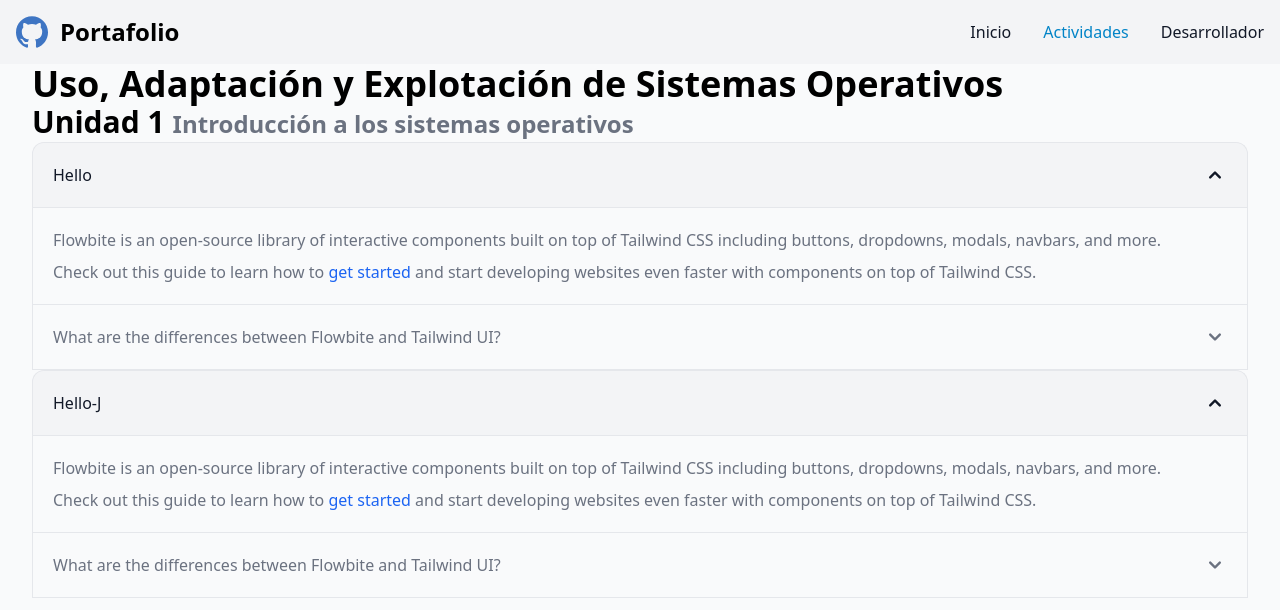
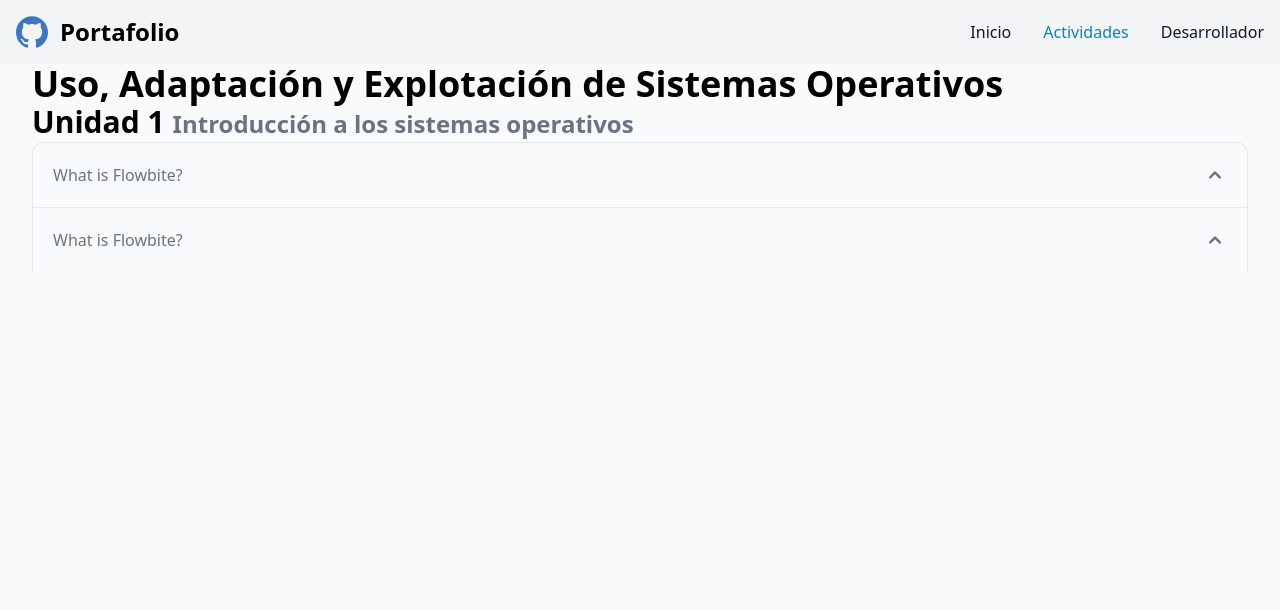
Before and after one commit to Ultron021122/Portafolio-Sistemas, a Vue app: page /activities in a window 1280 px wide. Shown: the top 610 px of the page. Built offline with nearby package versions, Linux system fonts and the light colour scheme.

Commit message:
version 2.2

```diff
--- /dev/null
+++ b/src/components/AccordionBottom.vue
@@ -0,0 +1,43 @@
+<template>
+    <h2>
+        <button @click="toggleAccordion()"
+            class="flex items-center justify-between w-full p-5 font-medium text-left text-gray-500 border border-b-0 border-gray-200 focus:ring-4 focus:ring-gray-200 dark:focus:ring-gray-800 dark:border-gray-700 dark:text-gray-400 hover:bg-gray-100 dark:hover:bg-gray-800"
+            :aria-expanded="isOpen" :aria-controls="`collapse${_uid}`">
+            <span><slot name="title" /></span>
+            <svg class="w-6 h-6 rotate-180 shrink-0" :class="{ 'rotate-180': isOpen, 'rotate-0': !isOpen, }"
+                fill="currentColor" viewBox="0 0 20 20" xmlns="http://www.w3.org/2000/svg">
+                <path fill-rule="evenodd"
+                    d="M5.293 7.293a1 1 0 011.414 0L10 10.586l3.293-3.293a1 1 0 111.414 1.414l-4 4a1 1 0 01-1.414 0l-4-4a1 1 0 010-1.414z"
+                    clip-rule="evenodd"></path>
+            </svg>
+        </button>
+
+        <div v-show="isOpen" :id="`collapse${_uid}`"
+            class="p-5 border border-b-0 border-gray-200 dark:border-gray-700">
+            <p class="mb-2 text-gray-500 dark:text-gray-400">
+                <slot name="content" />
+            </p>
+            <p class="text-gray-500 dark:text-gray-400">Check out this guide to learn how to
+                <a href="/docs/getting-started/introduction/" class="text-blue-600 dark:text-blue-500 hover:underline">get
+                    started</a> and start developing
+                websites even faster with components on top of Tailwind CSS.
+            </p>
+        </div>
+    </h2>
+</template>
+
+<script>
+export default {
+    data() {
+        return {
+            isOpen: false,
+        };
+    },
+
+    methods: {
+        toggleAccordion() {
+            this.isOpen = !this.isOpen;
+        },
+    },
+};
+</script>
--- /dev/null
+++ b/src/components/AccordionCenter.vue
@@ -0,0 +1,43 @@
+<template>
+    <h2>
+        <button @click="toggleAccordion()"
+            class="flex items-center justify-between w-full p-5 font-medium text-left text-gray-500 border border-b-0 border-gray-200 focus:ring-4 focus:ring-gray-200 dark:focus:ring-gray-800 dark:border-gray-700 dark:text-gray-400 hover:bg-gray-100 dark:hover:bg-gray-800"
+            :aria-expanded="isOpen" :aria-controls="`collapse${_uid}`">
+            <span><slot name="title" /></span>
+            <svg class="w-6 h-6 rotate-180 shrink-0" :class="{ 'rotate-180': isOpen, 'rotate-0': !isOpen, }"
+                fill="currentColor" viewBox="0 0 20 20" xmlns="http://www.w3.org/2000/svg">
+                <path fill-rule="evenodd"
+                    d="M5.293 7.293a1 1 0 011.414 0L10 10.586l3.293-3.293a1 1 0 111.414 1.414l-4 4a1 1 0 01-1.414 0l-4-4a1 1 0 010-1.414z"
+                    clip-rule="evenodd"></path>
+            </svg>
+        </button>
+
+        <div v-show="isOpen" :id="`collapse${_uid}`"
+            class="p-5 border border-b-0 border-gray-200 dark:border-gray-700">
+            <p class="mb-2 text-gray-500 dark:text-gray-400">
+                <slot name="content" />
+            </p>
+            <p class="text-gray-500 dark:text-gray-400">Check out this guide to learn how to
+                <a href="/docs/getting-started/introduction/" class="text-blue-600 dark:text-blue-500 hover:underline">get
+                    started</a> and start developing
+                websites even faster with components on top of Tailwind CSS.
+            </p>
+        </div>
+    </h2>
+</template>
+
+<script>
+export default {
+    data() {
+        return {
+            isOpen: false,
+        };
+    },
+
+    methods: {
+        toggleAccordion() {
+            this.isOpen = !this.isOpen;
+        },
+    },
+};
+</script>
--- a/src/components/Accordion.vue
+++ b/src/components/AccordionTop.vue
@@ -1,4 +1,47 @@
-<script setup>
+<template>
+    <h2>
+        <button @click="toggleAccordion()"
+            class="flex items-center justify-between w-full p-5 font-medium text-left text-gray-500 border border-b-0 border-gray-200 rounded-t-xl focus:ring-4 focus:ring-gray-200 dark:focus:ring-gray-800 dark:border-gray-700 dark:text-gray-400 hover:bg-gray-100 dark:hover:bg-gray-800"
+            :aria-expanded="isOpen" :aria-controls="`collapse${_uid}`">
+            <span><slot name="title" /></span>
+            <svg class="w-6 h-6 rotate-180 shrink-0" :class="{ 'rotate-180': isOpen, 'rotate-0': !isOpen, }"
+                fill="currentColor" viewBox="0 0 20 20" xmlns="http://www.w3.org/2000/svg">
+                <path fill-rule="evenodd"
+                    d="M5.293 7.293a1 1 0 011.414 0L10 10.586l3.293-3.293a1 1 0 111.414 1.414l-4 4a1 1 0 01-1.414 0l-4-4a1 1 0 010-1.414z"
+                    clip-rule="evenodd"></path>
+            </svg>
+        </button>
+
+        <div v-show="isOpen" :id="`collapse${_uid}`"
+            class="p-5 border border-b-0 border-gray-200 dark:border-gray-700 dark:bg-gray-900">
+            <p class="mb-2 text-gray-500 dark:text-gray-400">
+                <slot name="content" />
+            </p>
+            <p class="text-gray-500 dark:text-gray-400">Check out this guide to learn how to
+                <a href="/docs/getting-started/introduction/" class="text-blue-600 dark:text-blue-500 hover:underline">get
+                    started</a> and start developing
+                websites even faster with components on top of Tailwind CSS.
+            </p>
+        </div>
+    </h2>
+</template>
+
+<script>
+export default {
+    data() {
+        return {
+            isOpen: false,
+        };
+    },
+
+    methods: {
+        toggleAccordion() {
+            this.isOpen = !this.isOpen;
+        },
+    },
+};
+</script>
+<!-- <script setup>
 import { onMounted } from 'vue'
 import { initAccordions } from 'flowbite'
 
@@ -6,21 +49,15 @@ import { initAccordions } from 'flowbite'
 onMounted(() => {
     initAccordions();
 })
-defineProps({
-    msg: {
-        type: String,
-        required: true
-    }
-})
 </script>
 <template>
     <div id="accordion-collapse" data-accordion="collapse">
-        <h2 :id="'accordion-collapse-heading-' + msg">
+        <h2 id="accordion-collapse-heading-1">
             <button type="button"
                 class="flex items-center justify-between w-full p-5 font-medium text-left text-gray-500 border border-b-0 border-gray-200 rounded-t-xl focus:ring-4 focus:ring-gray-200 dark:focus:ring-gray-800 dark:border-gray-700 dark:text-gray-400 hover:bg-gray-100 dark:hover:bg-gray-800"
-                :data-accordion-target="'#accordion-collapse-body-1' + msg" aria-expanded="true"
-                :aria-controls="'accordion-collapse-body-1' + msg">
-                <span>{{ msg }}</span>
+                data-accordion-target="#accordion-collapse-body-1" aria-expanded="true"
+                aria-controls="accordion-collapse-body-1">
+                <span>What is Flowbite?</span>
                 <svg data-accordion-icon class="w-6 h-6 rotate-180 shrink-0" fill="currentColor" viewBox="0 0 20 20"
                     xmlns="http://www.w3.org/2000/svg">
                     <path fill-rule="evenodd"
@@ -29,7 +66,7 @@ defineProps({
                 </svg>
             </button>
         </h2>
-        <div :id="'accordion-collapse-body-1' + msg" class="hidden" :aria-labelledby="'accordion-collapse-heading-' + msg">
+        <div id="accordion-collapse-body-1" class="hidden" aria-labelledby="accordion-collapse-heading-1">
             <div class="p-5 border border-b-0 border-gray-200 dark:border-gray-700 dark:bg-gray-900">
                 <p class="mb-2 text-gray-500 dark:text-gray-400">Flowbite is an open-source library of interactive
                     components built on top of Tailwind CSS including buttons, dropdowns, modals, navbars, and more.</p>
@@ -37,6 +74,29 @@ defineProps({
                         href="/docs/getting-started/introduction/"
                         class="text-blue-600 dark:text-blue-500 hover:underline">get started</a> and start developing
                     websites even faster with components on top of Tailwind CSS.</p>
+            </div>
+        </div>
+        <h2 id="accordion-collapse-heading-2">
+            <button type="button"
+                class="flex items-center justify-between w-full p-5 font-medium text-left text-gray-500 border border-b-0 border-gray-200 focus:ring-4 focus:ring-gray-200 dark:focus:ring-gray-800 dark:border-gray-700 dark:text-gray-400 hover:bg-gray-100 dark:hover:bg-gray-800"
+                data-accordion-target="#accordion-collapse-body-2" aria-expanded="false"
+                aria-controls="accordion-collapse-body-2">
+                <span>Is there a Figma file available?</span>
+                <svg data-accordion-icon class="w-6 h-6 shrink-0" fill="currentColor" viewBox="0 0 20 20"
+                    xmlns="http://www.w3.org/2000/svg">
+                    <path fill-rule="evenodd"
+                        d="M5.293 7.293a1 1 0 011.414 0L10 10.586l3.293-3.293a1 1 0 111.414 1.414l-4 4a1 1 0 01-1.414 0l-4-4a1 1 0 010-1.414z"
+                        clip-rule="evenodd"></path>
+                </svg>
+            </button>
+        </h2>
+        <div id="accordion-collapse-body-2" class="hidden" aria-labelledby="accordion-collapse-heading-2">
+            <div class="p-5 border border-b-0 border-gray-200 dark:border-gray-700">
+                <p class="mb-2 text-gray-500 dark:text-gray-400">Flowbite is first conceptualized and designed using the
+                    Figma software so everything you see in the library has a design equivalent in our Figma file.</p>
+                <p class="text-gray-500 dark:text-gray-400">Check out the <a href="https://flowbite.com/figma/"
+                        class="text-blue-600 dark:text-blue-500 hover:underline">Figma design system</a> based on the
+                    utility classes from Tailwind CSS and components from Flowbite.</p>
             </div>
         </div>
         <h2 id="accordion-collapse-heading-3">
@@ -72,4 +132,4 @@ defineProps({
             </div>
         </div>
     </div>
-</template>
+</template> -->
--- a/src/views/Activities.vue
+++ b/src/views/Activities.vue
@@ -1,6 +1,7 @@
 <script setup>
-import Navbar from '../components/Navigation.vue'
-import Accordion from '../components/Accordion.vue'
+import Navbar from '../components/Navigation.vue';
+import AccordionTop from '../components/AccordionTop.vue';
+import AccordionCenter from '../components/AccordionCenter.vue';
 </script>
 <template>
     <Navbar></Navbar>
@@ -11,8 +12,28 @@ import Accordion from '../components/Accordion.vue'
                     class="ml-2 font-semibold text-gray-500 dark:text-gray-400">Introducción a los sistemas
                     operativos</small></h2>
         </div>
-        <Accordion msg="Hello"></Accordion>
-        <Accordion msg="Hello-J"></Accordion>
+        <AccordionTop>
+            <template v-slot:title>
+                What is Flowbite?
+            </template>
+            <template v-slot:content>
+                Lorem, ipsum dolor sit amet consectetur adipisicing elit. Quia,
+                porro. Non a excepturi, voluptatibus ipsam magnam, eligendi,
+                accusantium ipsa quae quis praesentium voluptate saepe ullam sint ea
+                itaque consectetur impedit?
+            </template>
+        </AccordionTop>
+        <AccordionCenter>
+            <template v-slot:title>
+                What is Flowbite?
+            </template>
+            <template v-slot:content>
+                Lorem, ipsum dolor sit amet consectetur adipisicing elit. Quia,
+                porro. Non a excepturi, voluptatibus ipsam magnam, eligendi,
+                accusantium ipsa quae quis praesentium voluptate saepe ullam sint ea
+                itaque consectetur impedit?
+            </template>
+        </AccordionCenter>
     </main>
 </template>
 <style scoped>
```
